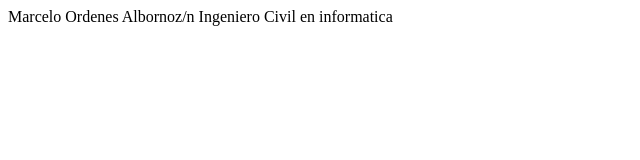
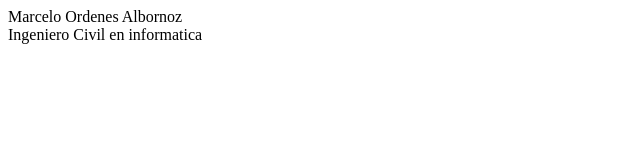
Before and after one commit to MarceloOwOAwA/GithubPage, a plain HTML site: page index.html in a window 1280 px wide. Shown: the whole page, without its empty margins (0-640 px from the left). Drawn offline with Linux system fonts and the light colour scheme.

Commit message:
Update index.html

```diff
--- a/index.html
+++ b/index.html
@@ -1 +1,2 @@
-<header>Marcelo Ordenes Albornoz/n Ingeniero Civil en informatica</header>
+<header>Marcelo Ordenes Albornoz</header>
+<header>Ingeniero Civil en informatica</header>
```
